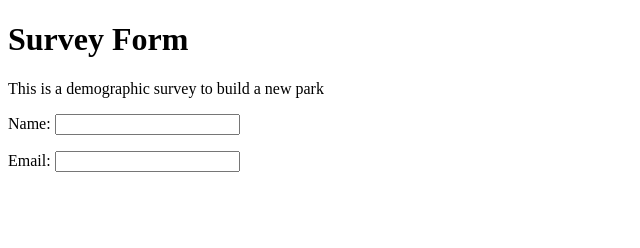
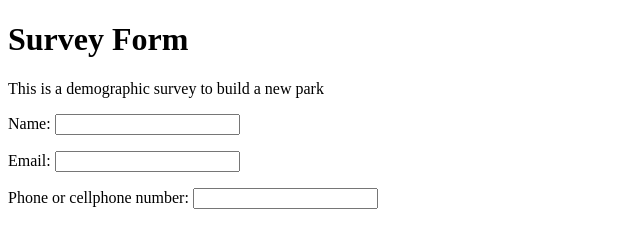
Before and after one commit to luis-novoa/collaborative-christian-luis, a plain HTML site: page index.html in a window 1280 px wide. Shown: the whole page, without its empty margins (0-640 px from the left). Drawn offline with Linux system fonts and the light colour scheme.

Commit message:
steps 7 and 8 done

```diff
--- a/index.html
+++ b/index.html
@@ -18,6 +18,10 @@
         Email:
         <input id="email" type="email" oninvalid="alert('Invalid email')" required>
       </p>
+      <p>
+          Phone or cellphone number:
+          <input id="number" type="tel" oninvalid="alert('Invalid number')" required>
+        </p>
 
     </form>
     <script src="https://cdn.freecodecamp.org/testable-projects-fcc/v1/bundle.js"></script>
```
